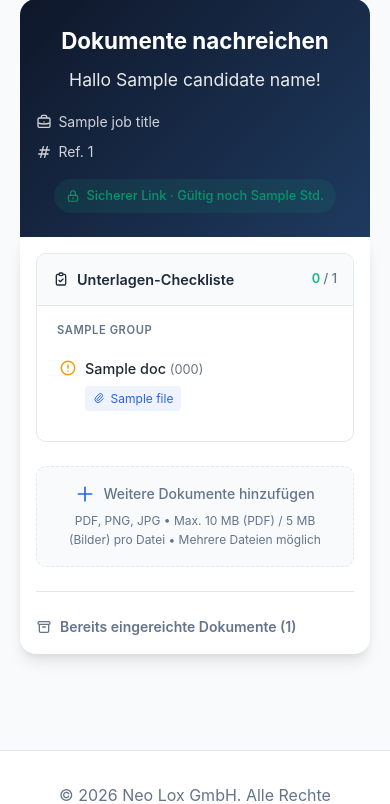
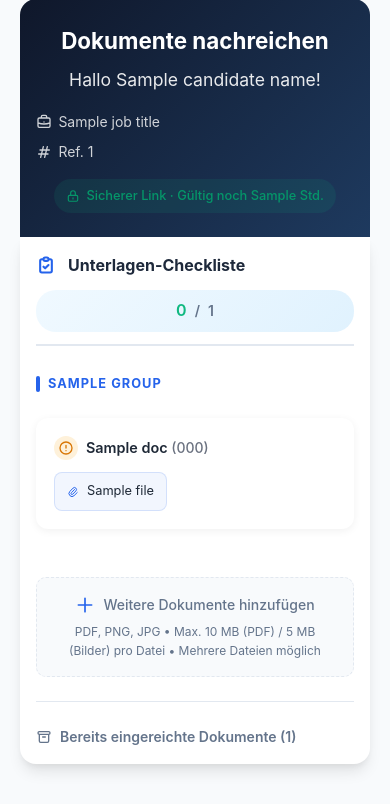
Before and after one commit to Neo-Lox/applicant-portal, a Flask app: template app/templates/magic_link_upload.html in a window 390 px wide. Shown: the part 158-962 px from the top of the page. Run offline with Flask 3, Linux system fonts and the light colour scheme; the template is opened without the code that fills it: most values are stand-ins (such as "Sample title", 1, 10 or a date in 2020); some libraries are stand-ins or nearby versions.

Commit message:
design: redesign documents checklist for better UX
- Replace collapsible details with always-visible card layout

- Add modern card-based design with color-coded status borders

- Improve visual hierarchy with larger icons and badges

- Add smooth animations and hover effects

- Enhance badges with gradients and modern styling

- Better spacing and grouping for easier scanning

- Improved mobile responsive design

```diff
--- a/app/templates/magic_link_upload.html
+++ b/app/templates/magic_link_upload.html
@@ -363,48 +363,56 @@
 
     /* Expandable checklist */
     .docs-checklist {
-        margin-bottom: 1.5rem;
-        border: 1px solid var(--border-color);
-        border-radius: 10px;
-        overflow: hidden;
-    }
-
-    .docs-checklist-summary {
+        margin-bottom: 2rem;
+    }
+
+    .docs-checklist-header {
+        display: flex;
+        align-items: center;
+        justify-content: space-between;
+        margin-bottom: 1.25rem;
+        padding-bottom: 0.75rem;
+        border-bottom: 2px solid var(--border-color);
+    }
+
+    .docs-checklist-title {
+        display: flex;
+        align-items: center;
+        gap: 0.75rem;
+        font-size: 1.1rem;
+        font-weight: 700;
+        color: var(--text-primary);
+    }
+
+    .docs-checklist-title svg {
+        color: var(--primary-color);
+    }
+
+    .checklist-counter {
         display: flex;
         align-items: center;
         gap: 0.5rem;
-        padding: 0.875rem 1rem;
-        background: var(--bg-color);
+        padding: 0.5rem 1rem;
+        background: linear-gradient(135deg, #f0f9ff 0%, #e0f2fe 100%);
+        border-radius: 20px;
+        font-size: 0.875rem;
         font-weight: 600;
-        font-size: 0.9rem;
-        cursor: pointer;
-        user-select: none;
-    }
-
-    .docs-checklist-summary:hover {
-        background: #f1f5f9;
-    }
-
-    .docs-checklist[open] .docs-checklist-summary {
-        border-bottom: 1px solid var(--border-color);
-    }
-
-    .checklist-counter {
-        margin-left: auto;
-        font-size: 0.8rem;
-        font-weight: 500;
         color: var(--text-secondary);
     }
 
     .checklist-counter .counter-item.received {
         color: var(--success-color);
-        font-weight: 600;
+        font-size: 1rem;
+    }
+
+    .checklist-counter .counter-item.total {
+        color: var(--text-secondary);
     }
 
     .docs-checklist-body {
-        padding: 0.5rem;
-        max-height: 400px;
-        overflow-y: auto;
+        display: flex;
+        flex-direction: column;
+        gap: 1rem;
     }
 
     .checklist-group {
@@ -416,125 +424,192 @@
     }
 
     .checklist-group-title {
-        font-size: 0.7rem;
-        font-weight: 600;
+        font-size: 0.8rem;
+        font-weight: 700;
         text-transform: uppercase;
-        letter-spacing: 0.05em;
-        color: var(--text-secondary);
-        padding: 0.5rem 0.75rem 0.25rem;
+        letter-spacing: 0.08em;
+        color: var(--primary-color);
+        padding: 0.5rem 0;
+        margin-bottom: 1rem;
+        display: flex;
+        align-items: center;
+        gap: 0.5rem;
+    }
+
+    .checklist-group-title::before {
+        content: '';
+        width: 4px;
+        height: 16px;
+        background: var(--primary-color);
+        border-radius: 2px;
     }
 
     .checklist-item {
-        padding: 0.875rem 1rem;
-        border-radius: 10px;
-        margin-bottom: 0.5rem;
+        padding: 1.25rem 1.5rem;
+        border-radius: 12px;
+        margin-bottom: 1rem;
         background: white;
-        transition: all 0.2s ease;
+        box-shadow: 0 2px 8px rgba(0,0,0,0.06);
+        transition: all 0.25s ease;
         border: 2px solid transparent;
         position: relative;
+        overflow: hidden;
+    }
+
+    .checklist-item::before {
+        content: '';
+        position: absolute;
+        left: 0;
+        top: 0;
+        bottom: 0;
+        width: 5px;
+        transition: width 0.25s ease;
     }
 
     .checklist-item:hover {
-        background: #f9fafb;
-        box-shadow: 0 2px 8px rgba(0, 0, 0, 0.04);
+        transform: translateY(-2px);
+        box-shadow: 0 4px 16px rgba(0,0,0,0.1);
+    }
+
+    .checklist-item:hover::before {
+        width: 8px;
     }
 
     .checklist-item.missing {
-        border-left: 4px solid #f59e0b;
-        background: linear-gradient(90deg, rgba(245, 158, 11, 0.05) 0%, white 5%);
+        background: linear-gradient(135deg, #fffbeb 0%, #ffffff 100%);
+        border-color: #fef3c7;
+    }
+
+    .checklist-item.missing::before {
+        background: linear-gradient(180deg, #f59e0b 0%, #d97706 100%);
     }
 
     .checklist-item.pending {
-        border-left: 4px solid #3b82f6;
-        background: linear-gradient(90deg, rgba(59, 130, 246, 0.05) 0%, white 5%);
+        background: linear-gradient(135deg, #eff6ff 0%, #ffffff 100%);
+        border-color: #dbeafe;
+    }
+
+    .checklist-item.pending::before {
+        background: linear-gradient(180deg, #3b82f6 0%, #2563eb 100%);
     }
 
     .checklist-item.received {
-        border-left: 4px solid #10b981;
-        background: linear-gradient(90deg, rgba(16, 185, 129, 0.05) 0%, white 5%);
-        opacity: 0.8;
+        background: linear-gradient(135deg, #f0fdf4 0%, #ffffff 100%);
+        border-color: #dcfce7;
+        opacity: 0.95;
+    }
+
+    .checklist-item.received::before {
+        background: linear-gradient(180deg, #10b981 0%, #059669 100%);
     }
 
     .checklist-item.wrong {
-        border-left: 4px solid #ef4444;
-        background: linear-gradient(90deg, rgba(239, 68, 68, 0.05) 0%, white 5%);
+        background: linear-gradient(135deg, #fef2f2 0%, #ffffff 100%);
+        border-color: #fecaca;
+    }
+
+    .checklist-item.wrong::before {
+        background: linear-gradient(180deg, #ef4444 0%, #dc2626 100%);
     }
 
     .checklist-item-header {
         display: flex;
         align-items: center;
-        gap: 0.5rem;
+        gap: 0.75rem;
+        flex-wrap: wrap;
     }
 
     .checklist-icon {
         flex-shrink: 0;
+        width: 24px;
+        height: 24px;
+        border-radius: 50%;
+        display: flex;
+        align-items: center;
+        justify-content: center;
+        padding: 4px;
     }
 
     .checklist-icon.missing {
-        color: var(--warning-color);
+        background: rgba(245, 158, 11, 0.15);
+        color: #d97706;
     }
 
     .checklist-icon.pending {
-        color: var(--primary-color);
+        background: rgba(59, 130, 246, 0.15);
+        color: #2563eb;
     }
 
     .checklist-icon.received {
-        color: var(--success-color);
+        background: rgba(16, 185, 129, 0.15);
+        color: #059669;
     }
 
     .checklist-item-title {
         flex: 1;
-        font-size: 0.9rem;
-        font-weight: 500;
+        font-size: 1rem;
+        font-weight: 600;
         color: #1f2937;
         line-height: 1.5;
+        min-width: 0;
     }
 
     .checklist-item-code {
         color: #6b7280;
+        font-size: 0.875rem;
+        font-weight: 500;
+    }
+
+    .checklist-item-files {
+        margin-top: 0.75rem;
+        margin-left: 2.5rem;
+        display: flex;
+        flex-direction: column;
+        gap: 0.5rem;
+    }
+
+    .checklist-file {
+        display: flex;
+        align-items: center;
+        gap: 0.5rem;
         font-size: 0.8rem;
-        font-weight: 400;
-    }
-
-    .checklist-item-files {
-        margin-top: 0.4rem;
-        margin-left: 1.625rem;
-        display: flex;
-        flex-direction: column;
-        gap: 0.25rem;
-    }
-
-    .checklist-file {
-        display: flex;
-        align-items: center;
-        gap: 0.35rem;
-        font-size: 0.75rem;
-        color: var(--primary-color);
-        padding: 0.2rem 0.5rem;
-        background: rgba(37, 99, 235, 0.08);
-        border-radius: 4px;
+        color: #1f2937;
+        padding: 0.5rem 0.75rem;
+        background: rgba(37, 99, 235, 0.06);
+        border-radius: 8px;
         width: fit-content;
+        border: 1px solid rgba(37, 99, 235, 0.15);
+        transition: all 0.2s ease;
+    }
+
+    .checklist-file:hover {
+        background: rgba(37, 99, 235, 0.1);
+        border-color: rgba(37, 99, 235, 0.25);
     }
 
     .checklist-file svg {
         flex-shrink: 0;
-    }
-
-    .pending-badge, .received-badge {
-        font-size: 0.65rem;
-        padding: 0.15rem 0.4rem;
-        border-radius: 4px;
-        font-weight: 600;
+        color: var(--primary-color);
+    }
+
+    .pending-badge, .received-badge, .required-badge {
+        font-size: 0.7rem;
+        padding: 0.35rem 0.75rem;
+        border-radius: 20px;
+        font-weight: 700;
         white-space: nowrap;
+        text-transform: uppercase;
+        letter-spacing: 0.03em;
+        box-shadow: 0 2px 4px rgba(0,0,0,0.1);
     }
 
     .pending-badge {
-        background: var(--primary-color);
+        background: linear-gradient(135deg, #3b82f6 0%, #2563eb 100%);
         color: white;
     }
 
     .received-badge {
-        background: var(--success-color);
+        background: linear-gradient(135deg, #10b981 0%, #059669 100%);
         color: white;
     }
 
@@ -542,13 +617,9 @@
         flex: 1;
     }
 
-    .doc-item .required-badge {
-        font-size: 0.7rem;
-        background: var(--danger-color);
+    .required-badge {
+        background: linear-gradient(135deg, #f59e0b 0%, #d97706 100%);
         color: white;
-        padding: 0.15rem 0.4rem;
-        border-radius: 4px;
-        font-weight: 600;
     }
 
     /* Spinner animation for upload buttons */
@@ -695,11 +766,23 @@
         animation: fadeIn 0.4s ease-out backwards;
     }
 
+    @keyframes fadeInUp {
+        from {
+            opacity: 0;
+            transform: translateY(20px);
+        }
+        to {
+            opacity: 1;
+            transform: translateY(0);
+        }
+    }
+
     .checklist-item:nth-child(1) { animation-delay: 0.05s; }
     .checklist-item:nth-child(2) { animation-delay: 0.1s; }
     .checklist-item:nth-child(3) { animation-delay: 0.15s; }
     .checklist-item:nth-child(4) { animation-delay: 0.2s; }
     .checklist-item:nth-child(5) { animation-delay: 0.25s; }
+    .checklist-item:nth-child(n+6) { animation-delay: 0.3s; }
 
     /* Selected files preview */
     .selected-files {
@@ -965,12 +1048,29 @@
         .upload-body {
             padding: 1rem;
         }
+        .docs-checklist-header {
+            flex-direction: column;
+            align-items: flex-start;
+            gap: 0.75rem;
+        }
+        .docs-checklist-title {
+            font-size: 1rem;
+        }
+        .checklist-counter {
+            align-self: stretch;
+            justify-content: center;
+        }
         .checklist-item {
-            padding: 0.75rem;
+            padding: 1rem;
         }
         .checklist-item-header {
-            flex-wrap: wrap;
             gap: 0.5rem;
+        }
+        .checklist-item-title {
+            font-size: 0.9rem;
+        }
+        .checklist-item-files {
+            margin-left: 0;
         }
         .checklist-upload-btn {
             width: 100%;
@@ -1083,16 +1183,18 @@
             <div class="upload-body">
                 {# Documents checklist with inline upload buttons #}
                 {% if doc_items and doc_items|length > 0 %}
-                <details class="docs-checklist" id="docsChecklist" open>
-                    <summary class="docs-checklist-summary">
-                        <svg width="16" height="16" fill="none" viewBox="0 0 24 24" stroke="currentColor" stroke-width="2"><path stroke-linecap="round" stroke-linejoin="round" d="M9 5H7a2 2 0 00-2 2v12a2 2 0 002 2h10a2 2 0 002-2V7a2 2 0 00-2-2h-2M9 5a2 2 0 002 2h2a2 2 0 002-2M9 5a2 2 0 012-2h2a2 2 0 012 2m-6 9l2 2 4-4" /></svg>
-                        <span>Unterlagen-Checkliste</span>
-                        <span class="checklist-counter" id="checklistCounter">
+                <div class="docs-checklist" id="docsChecklist">
+                    <div class="docs-checklist-header">
+                        <div class="docs-checklist-title">
+                            <svg width="20" height="20" fill="none" viewBox="0 0 24 24" stroke="currentColor" stroke-width="2.5"><path stroke-linecap="round" stroke-linejoin="round" d="M9 5H7a2 2 0 00-2 2v12a2 2 0 002 2h10a2 2 0 002-2V7a2 2 0 00-2-2h-2M9 5a2 2 0 002 2h2a2 2 0 002-2M9 5a2 2 0 012-2h2a2 2 0 012 2m-6 9l2 2 4-4" /></svg>
+                            <span>Unterlagen-Checkliste</span>
+                        </div>
+                        <div class="checklist-counter" id="checklistCounter">
                             {% set pending_count = doc_items|selectattr('status', 'equalto', 'pending')|list|length %}
                             {% set received_count = doc_items|selectattr('status', 'equalto', 'received')|list|length %}
                             <span class="counter-item received">{{ received_count + pending_count }}</span> / <span class="counter-item total">{{ doc_items|length }}</span>
-                        </span>
-                    </summary>
+                        </div>
+                    </div>
                     <div class="docs-checklist-body" id="docsChecklistBody">
                         {% set ns = namespace(current_group=None) %}
                         {% for doc in doc_items %}
@@ -1167,7 +1269,7 @@
                             {% if loop.last %}</div>{% endif %}
                         {% endfor %}
                     </div>
-                </details>
+                </div>
                 {% endif %}
 
                 {# Hidden file input used by inline upload buttons #}
```
